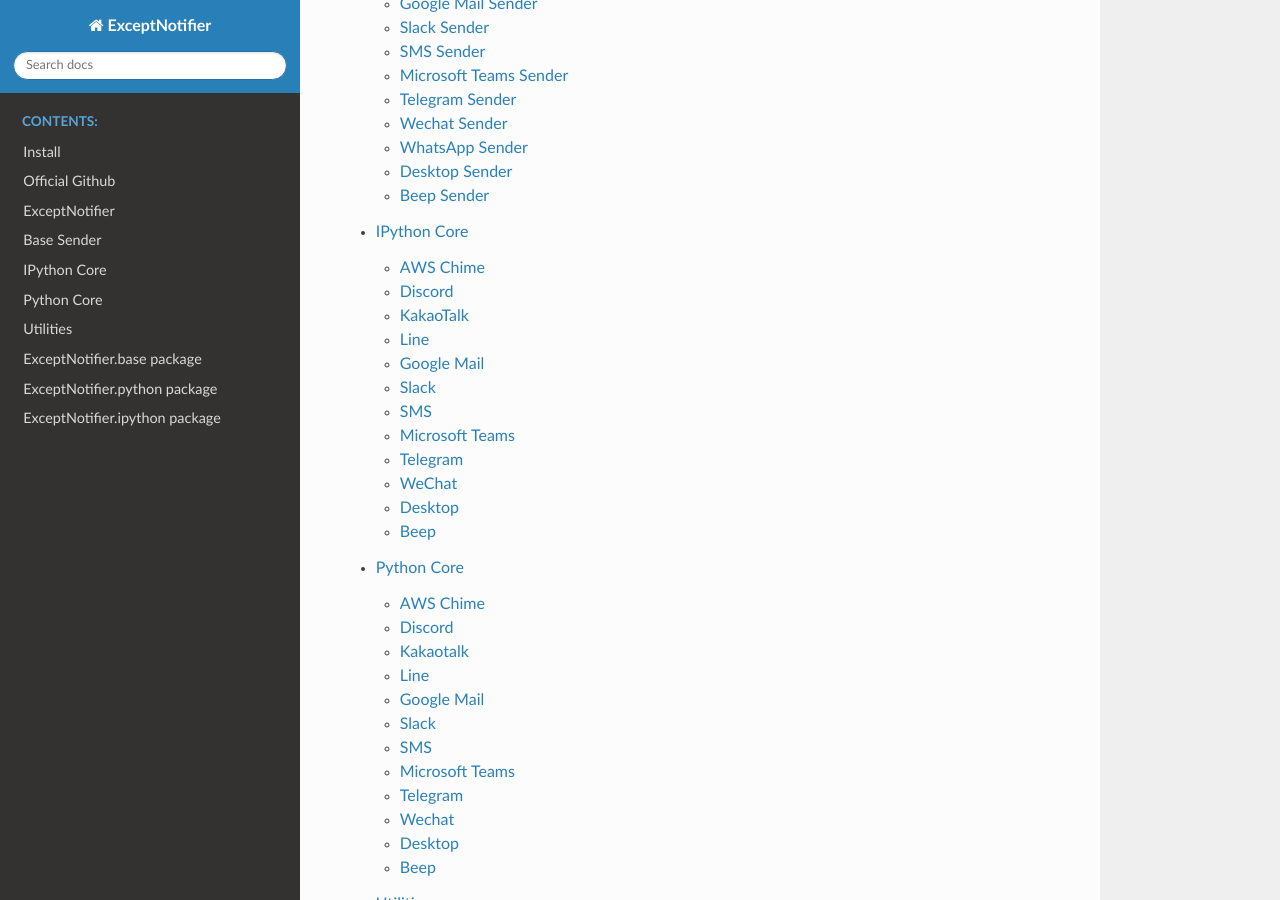
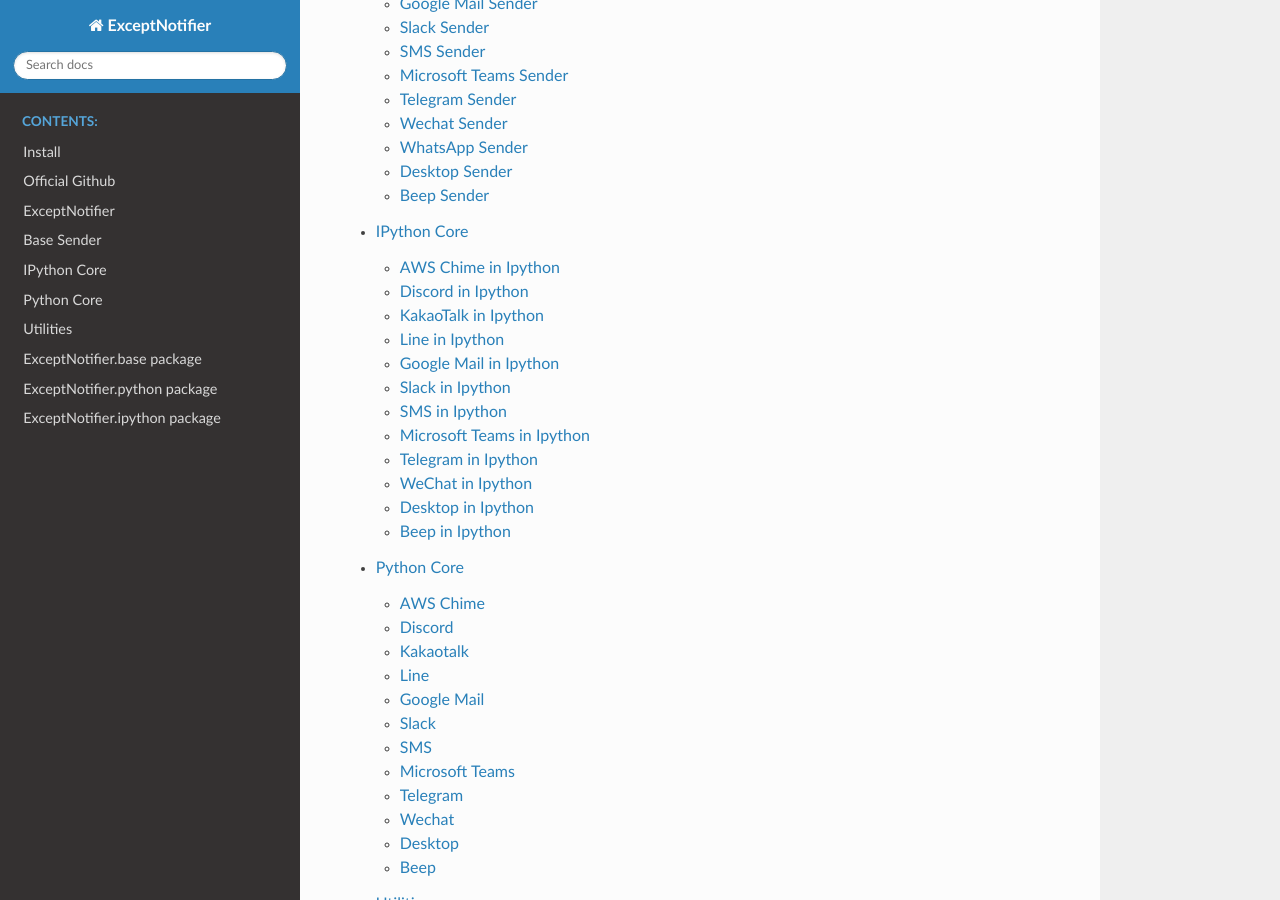
Before and after one commit to dsdanielpark/ExceptNotifier, a Sphinx documentation site: the page built from docs/source/index.rst, in a window 1280 px wide and 900 px high, scrolled down 1812 px. Built offline with Sphinx 7.4.7 and the Read the Docs theme 2.0.0, drawn with Linux system fonts in a browser that asks for light colours.

Commit message:
doc: tag name changed

```diff
--- a/docs/source/ExceptNotifier.rst
+++ b/docs/source/ExceptNotifier.rst
@@ -158,7 +158,7 @@ IPython Core
 
 
 
-AWS Chime
+AWS Chime in Ipython
 ------------------------------------------------------
 
 .. automodule:: ExceptNotifier.ipython.chime_notifier_ipython
@@ -168,7 +168,7 @@ AWS Chime
 
 
 
-Discord
+Discord in Ipython
 --------------------------------------------------------
 
 .. automodule:: ExceptNotifier.ipython.discord_notifier_ipython
@@ -176,7 +176,7 @@ Discord
    :undoc-members:
    :show-inheritance:
 
-KakaoTalk
+KakaoTalk in Ipython
 ------------------------------------------------------
 
 .. automodule:: ExceptNotifier.ipython.kakao_notifier_ipython
@@ -184,7 +184,7 @@ KakaoTalk
    :undoc-members:
    :show-inheritance:
 
-Line
+Line in Ipython
 -----------------------------------------------------
 
 .. automodule:: ExceptNotifier.ipython.line_notifier_ipython
@@ -192,7 +192,7 @@ Line
    :undoc-members:
    :show-inheritance:
 
-Google Mail
+Google Mail in Ipython
 -----------------------------------------------------
 
 .. automodule:: ExceptNotifier.ipython.mail_notifier_ipython
@@ -200,7 +200,7 @@ Google Mail
    :undoc-members:
    :show-inheritance:
 
-Slack
+Slack in Ipython
 ------------------------------------------------------
 
 .. automodule:: ExceptNotifier.ipython.slack_notifier_ipython
@@ -208,7 +208,7 @@ Slack
    :undoc-members:
    :show-inheritance:
 
-SMS
+SMS in Ipython
 ----------------------------------------------------
 
 .. automodule:: ExceptNotifier.ipython.sms_notifier_ipython
@@ -216,7 +216,7 @@ SMS
    :undoc-members:
    :show-inheritance:
 
-Microsoft Teams
+Microsoft Teams in Ipython
 ------------------------------------------------------
 
 .. automodule:: ExceptNotifier.ipython.teams_notifier_ipython
@@ -224,7 +224,7 @@ Microsoft Teams
    :undoc-members:
    :show-inheritance:
 
-Telegram
+Telegram in Ipython
 ---------------------------------------------------------
 
 .. automodule:: ExceptNotifier.ipython.telegram_notifier_ipython
@@ -232,7 +232,7 @@ Telegram
    :undoc-members:
    :show-inheritance:
 
-WeChat
+WeChat in Ipython
 -------------------------------------------------------
 
 .. automodule:: ExceptNotifier.ipython.wechat_notifier_ipython
@@ -240,7 +240,7 @@ WeChat
    :undoc-members:
    :show-inheritance:
 
-Desktop
+Desktop in Ipython
 --------------------------------------------------------
 
 .. automodule:: ExceptNotifier.ipython.desktop_notifier_ipython
@@ -248,7 +248,7 @@ Desktop
    :undoc-members:
    :show-inheritance:
 
-Beep
+Beep in Ipython
 -----------------------------------------------------
 
 .. automodule:: ExceptNotifier.ipython.beep_notifier_ipython
```
